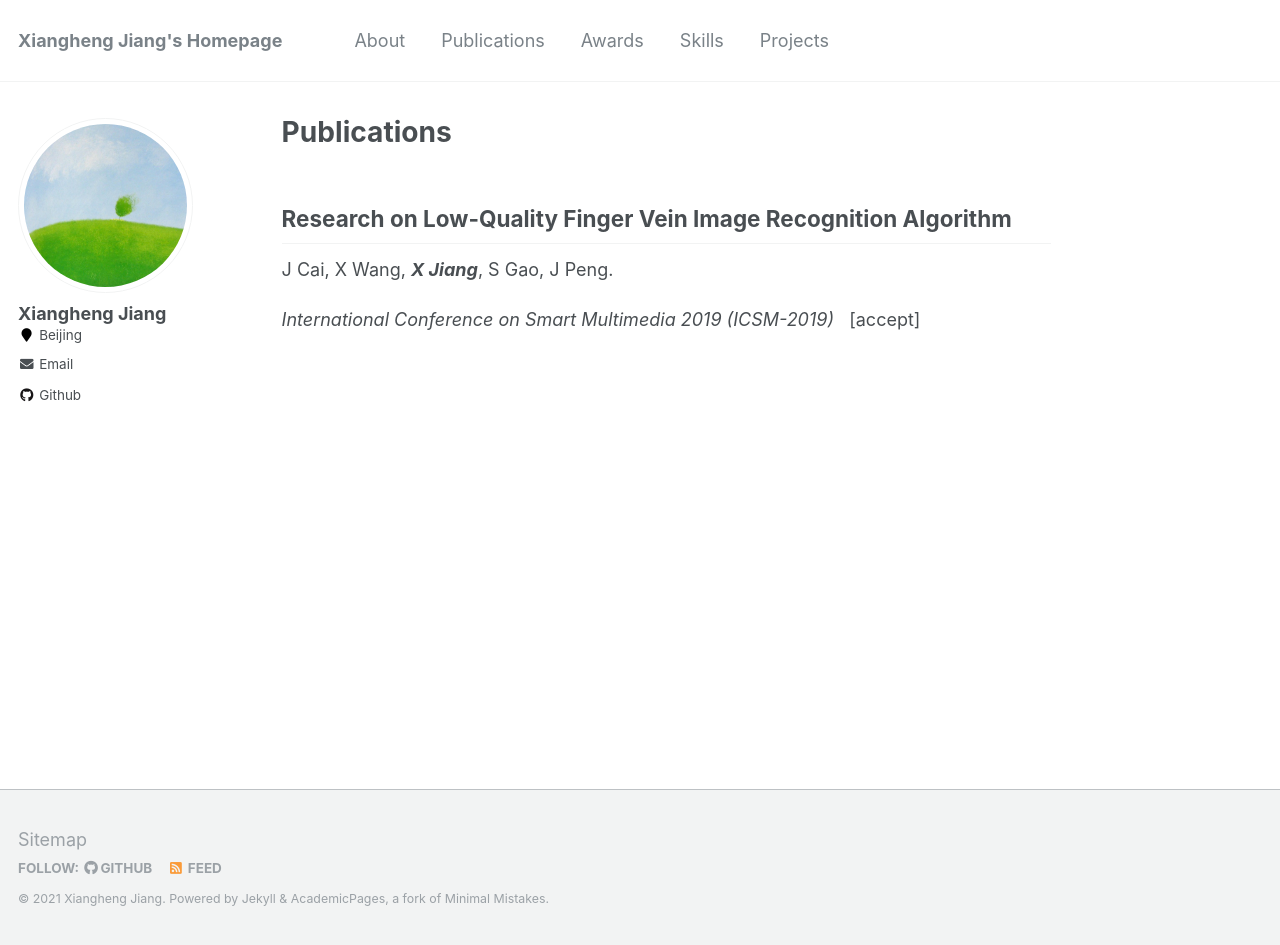
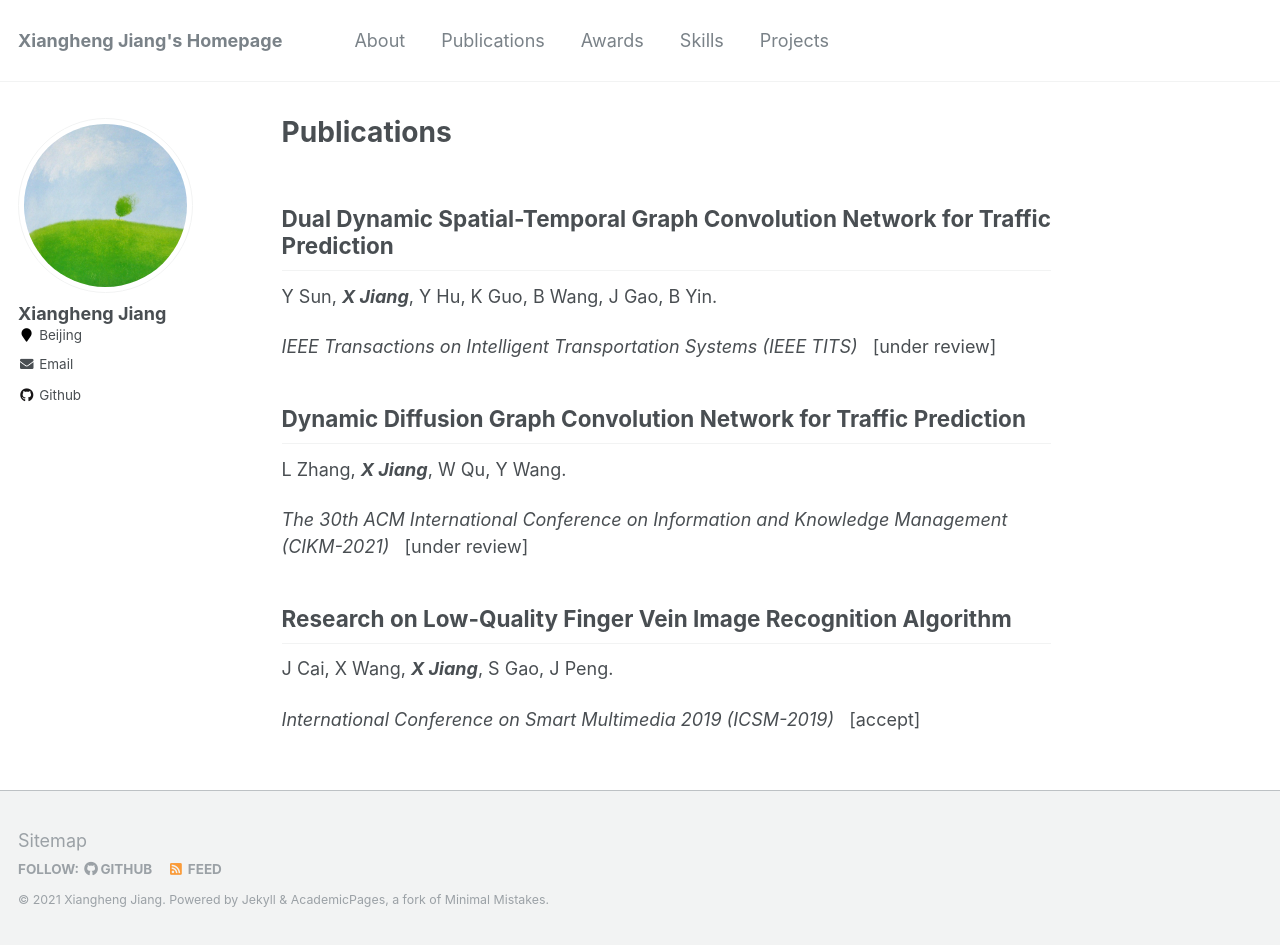
Before and after one commit to j1o2h3n/j1o2h3n.github.io, a Jekyll site: the page built from _pages/publications.md, in a window 1280 px wide and 945 px high. Built offline with Jekyll 4.4.1, drawn with Linux system fonts in a browser that asks for light colours.

Commit message:
Update publications.md

```diff
--- a/_pages/publications.md
+++ b/_pages/publications.md
@@ -3,12 +3,12 @@ title: "Publications"
 permalink: /publications/
 author_profile: true
 ---
-<!--
+
 ## **Dual Dynamic Spatial-Temporal Graph Convolution Network for Traffic Prediction**
 
 Y Sun, _**X Jiang**_, Y Hu, K Guo, B Wang, J Gao, B Yin.
 
-_30th International Joint Conference on Artificial Intelligence  (IJCAI-2021)_ &nbsp; \[under review]
+_IEEE Transactions on Intelligent Transportation Systems  (IEEE TITS)_ &nbsp; \[under review]
 
 
 ## **Dynamic Diffusion Graph Convolution Network for Traffic Prediction**
@@ -17,7 +17,6 @@ L Zhang, _**X Jiang**_, W Qu, Y Wang.
 
 _The 30th ACM International Conference on Information and Knowledge Management  (CIKM-2021)_ &nbsp; \[under review]
 
--->
 
 ## **Research on Low-Quality Finger Vein Image Recognition Algorithm**
 
```
